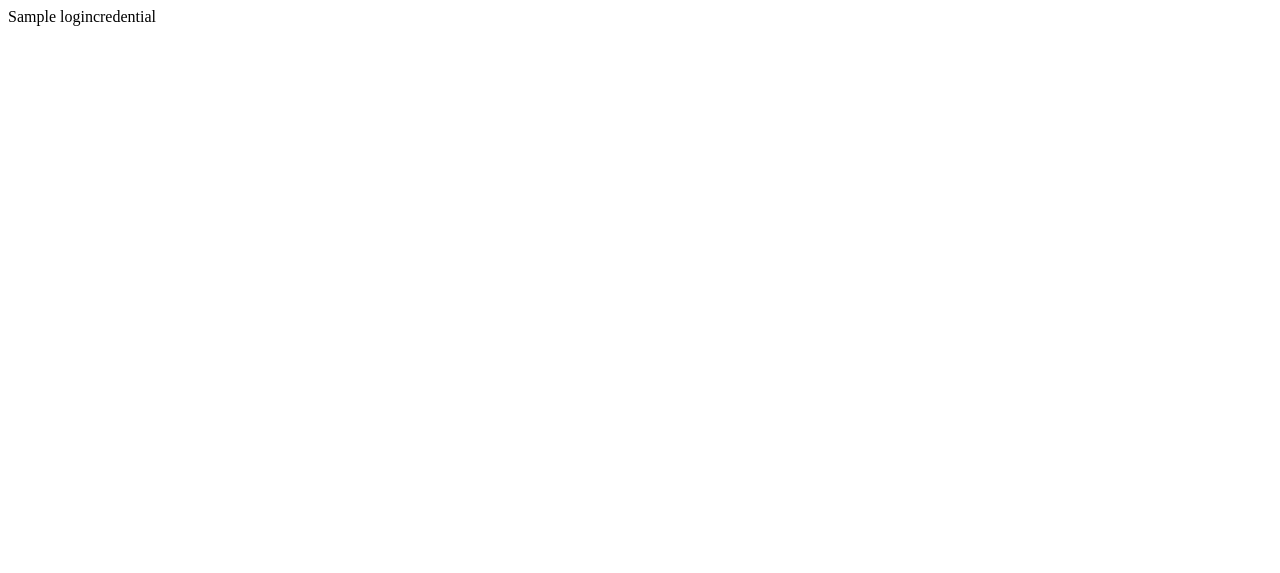
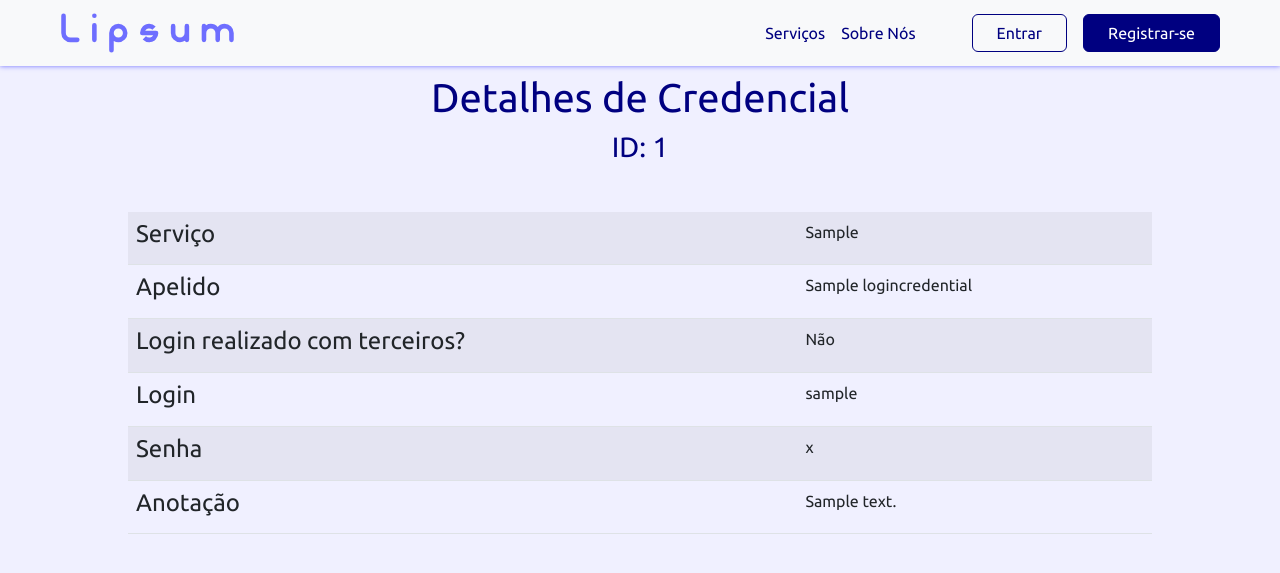
Before and after one commit to LucasGoncSilva/lipsum, a Django app: page /secret/credentials/1 in a window 1280 px wide. Before the commit the part shown is almost empty. Shown: the top 573 px of the page. Run offline with Django 4.2, Linux system fonts and the light colour scheme; tables that the repository leaves empty hold one stand-in row (values such as "Sample post"); parts of the project's set-up code (start-up, migrations or seed data) failed here and were passed over.

Commit message:
credentials create and detail created

```diff
--- a/secret/models.py
+++ b/secret/models.py
@@ -1,26 +1,27 @@
 from django.db import models
+from django.urls import reverse
 
 from accounts.models import User
 
 
 # Create your models here.
 class LoginCredential(models.Model):
-    owner = models.ForeignKey(User, on_delete=models.CASCADE, related_name='credentials')
-    name = models.CharField(max_length=40)
-    service = models.CharField(max_length=64)
-    thirdy_party_login = models.BooleanField()
-    thirdy_party_login_name = models.CharField(max_length=40, blank=True, null=True)
+    owner = models.ForeignKey(User, on_delete=models.CASCADE, related_name='credentials', verbose_name='Dono')
+    service = models.CharField(max_length=64, verbose_name='Serviço')
+    name = models.CharField(max_length=40, verbose_name='Apelido (ex: Conta Principal, Conta de Teste, Compartilhada)')
+    thirdy_party_login = models.BooleanField(verbose_name='Login com serviço de terceiro?')
+    thirdy_party_login_name = models.CharField(max_length=40, blank=True, null=True, verbose_name='Apelido do serviço de terceiro')
     login = models.CharField(max_length=200, blank=True, null=True)
-    password = models.CharField(max_length=200, blank=True, null=True)
-    note = models.TextField(max_length=128, blank=True, null=True)
+    password = models.CharField(max_length=200, blank=True, null=True, verbose_name='Senha')
+    note = models.TextField(max_length=128, blank=True, null=True, verbose_name='Anotação particular')
     created = models.DateTimeField(auto_now_add=True)
     updated = models.DateTimeField(auto_now=True)
 
     def __str__(self) -> str:
         return self.name
 
-    def get_my_model_name(self):
-        return self._meta.model_name
+    def get_absolute_url(self) -> object:
+        return reverse('secret:credential_detail_view', args=(str(self.id)))
 
     class Meta:
         ordering = ['-created']
--- a/secret/views.py
+++ b/secret/views.py
@@ -28,7 +28,13 @@ class CredentialDetailView(DetailView):
 
 class CredentialCreateView(CreateView):
     model = LoginCredential
-    template_name = 'secret/Credential/create_view.html'
+    template_name = 'secret/create_view.html'
+    fields = '__all__'
+
+    def get_context_data(self,**kwargs):
+        context = super(CredentialCreateView, self).get_context_data(**kwargs)
+        context['model_name'] = 'Credenciais'
+        return context
 
 
 class CredentialUpdateView(UpdateView):
--- a/templates/secret/Credential/detail_view.html
+++ b/templates/secret/Credential/detail_view.html
@@ -1 +1,93 @@
-{{ object.name }}
+{% extends 'shared/base.html' %}
+
+
+{% block title %} Credencial de Usuário {% endblock %}
+
+
+
+
+
+{% block content %}
+<div class="text-center mb-5">
+    <h1>Detalhes de Credencial</h1>
+    <h3>ID: {{ object.id }}</h3>
+</div>
+
+<table class="table table-striped table-hover mt-5 mx-auto" style="max-width: 80vw;">
+    <tbody>
+        <tr>
+            <th>
+                <h4>Serviço</h4>
+            </th>
+            <td>
+                {{ object.service }}
+            </td>
+        </tr>
+
+        <tr>
+            <th>
+                <h4>Apelido</h4>
+            </th>
+            <td>
+                {{ object.name }}
+            </td>
+        </tr>
+
+        {% if object.thirdy_party_login == true %}
+        <tr>
+            <th>
+                <h4>Login com terceiros?</h4>
+            </th>
+            <td>
+                Sim
+            </td>
+        </tr>
+        <tr>
+            <th>
+                <h4>Apelido do serviço de terceiro</h4>
+            </th>
+            <td>
+                {{ object.thirdy_party_login_name }}
+            </td>
+        </tr>
+        {% else %}
+        <tr>
+            <th>
+                <h4>Login realizado com terceiros?</h4>
+            </th>
+            <td>
+                Não
+            </td>
+        </tr>
+        <tr>
+            <th>
+                <h4>Login</h4>
+            </th>
+            <td>
+                {{ object.login }}
+            </td>
+        </tr>
+        <tr>
+            <th>
+                <h4>Senha</h4>
+            </th>
+            <td>
+                {{ object.password }}
+            </td>
+        </tr>
+        {% endif %}
+
+        <tr>
+            <th>
+                <h4>Anotação</h4>
+            </th>
+
+            {% if object.note %}
+            <td style="max-width: 50ch;">{{ object.note }}</td>
+            {% else %}
+            <td>-----</td>
+            {% endif %}
+        </tr>
+    </tbody>
+</table>
+{% endblock %}
```
Also changed, not shown: templates/secret/create_view.html (added, +40 -0 lines), readme_banner.svg, static/shared/img/logo.svg.
